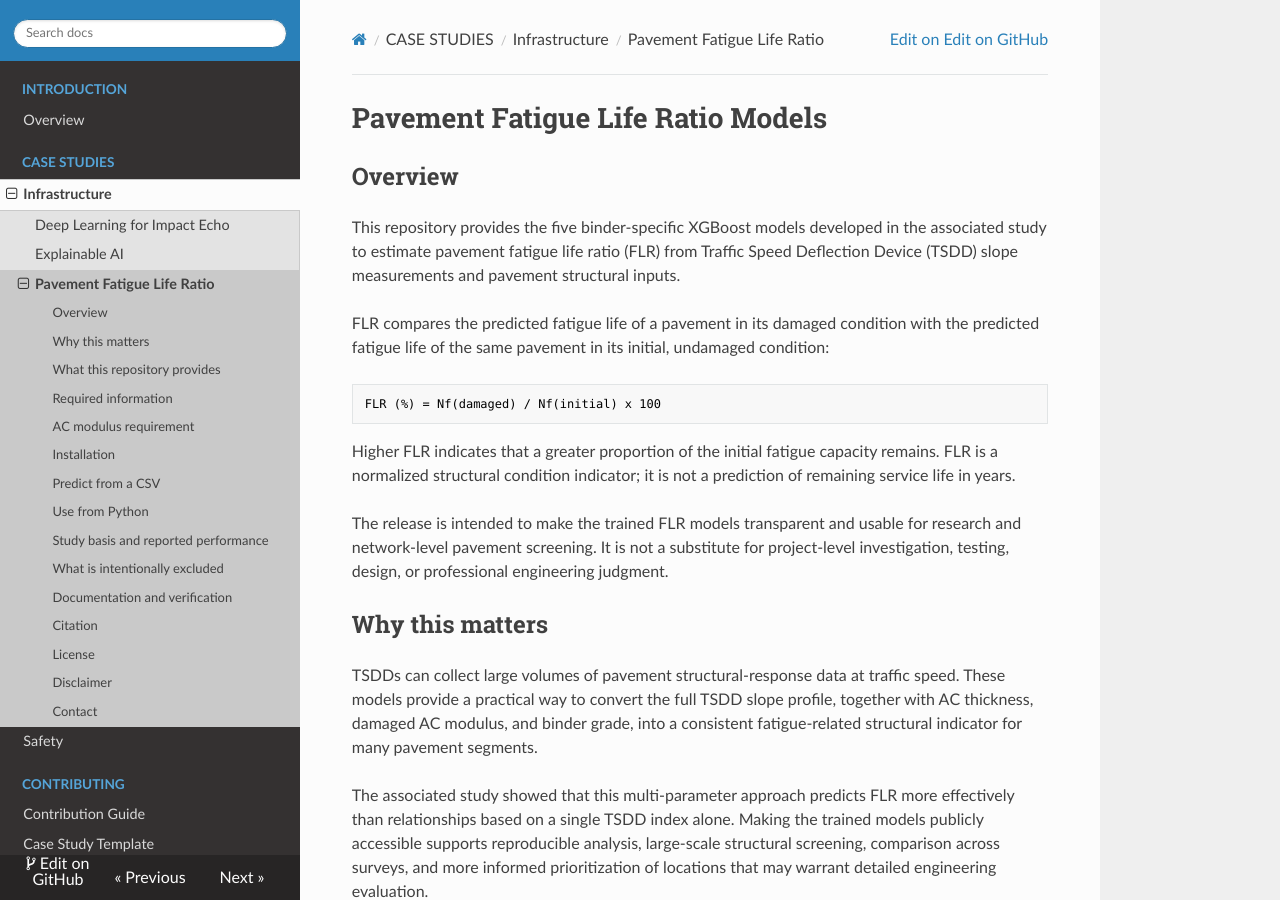
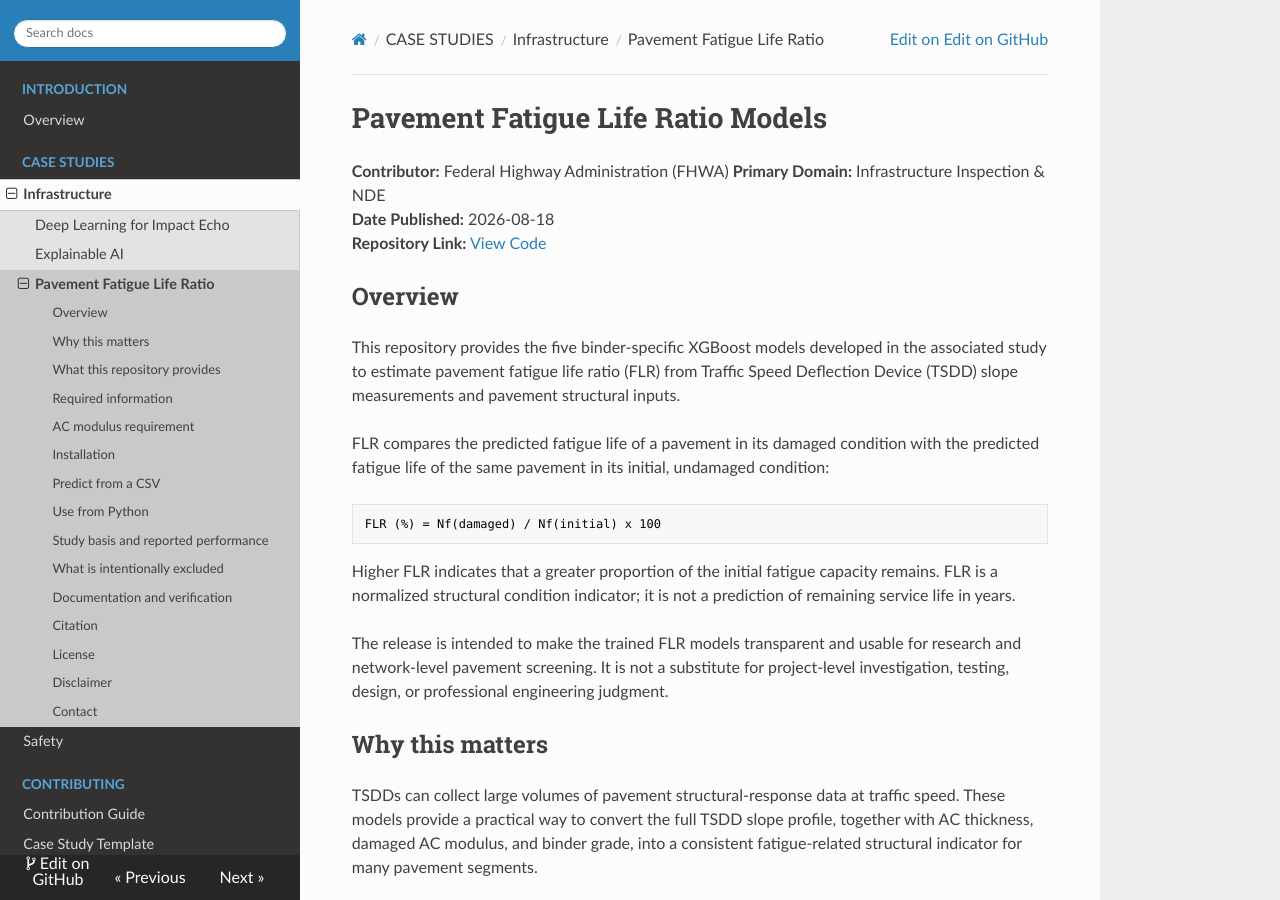
Before and after one commit to TFHRC-AI-CODE/AI-CODE, an MkDocs documentation site: the page built from docs/case-studies/infrastructure/Pavement-FLR-Models.md, in a window 1280 px wide and 900 px high. Built offline with MkDocs 1.6.1, drawn with Linux system fonts in a browser that asks for light colours; nearby versions of some CDN libraries.

Commit message:
Update Pavement-FLR-Models.md

```diff
--- a/docs/case-studies/infrastructure/Pavement-FLR-Models.md
+++ b/docs/case-studies/infrastructure/Pavement-FLR-Models.md
@@ -1,4 +1,9 @@
 # Pavement Fatigue Life Ratio Models
+
+**Contributor:** Federal Highway Administration (FHWA)
+**Primary Domain:** Infrastructure Inspection & NDE
+**Date Published:** 2026-08-18
+**Repository Link:** [View Code](https://github.com/TFHRC-AI-CODE/AI-CODE/tree/main/AI%20Applications/Office%20of%20Infrastructure%20Research%20and%20Development/Pavement-FLR-Models)
 
 Overview
 --------
```
